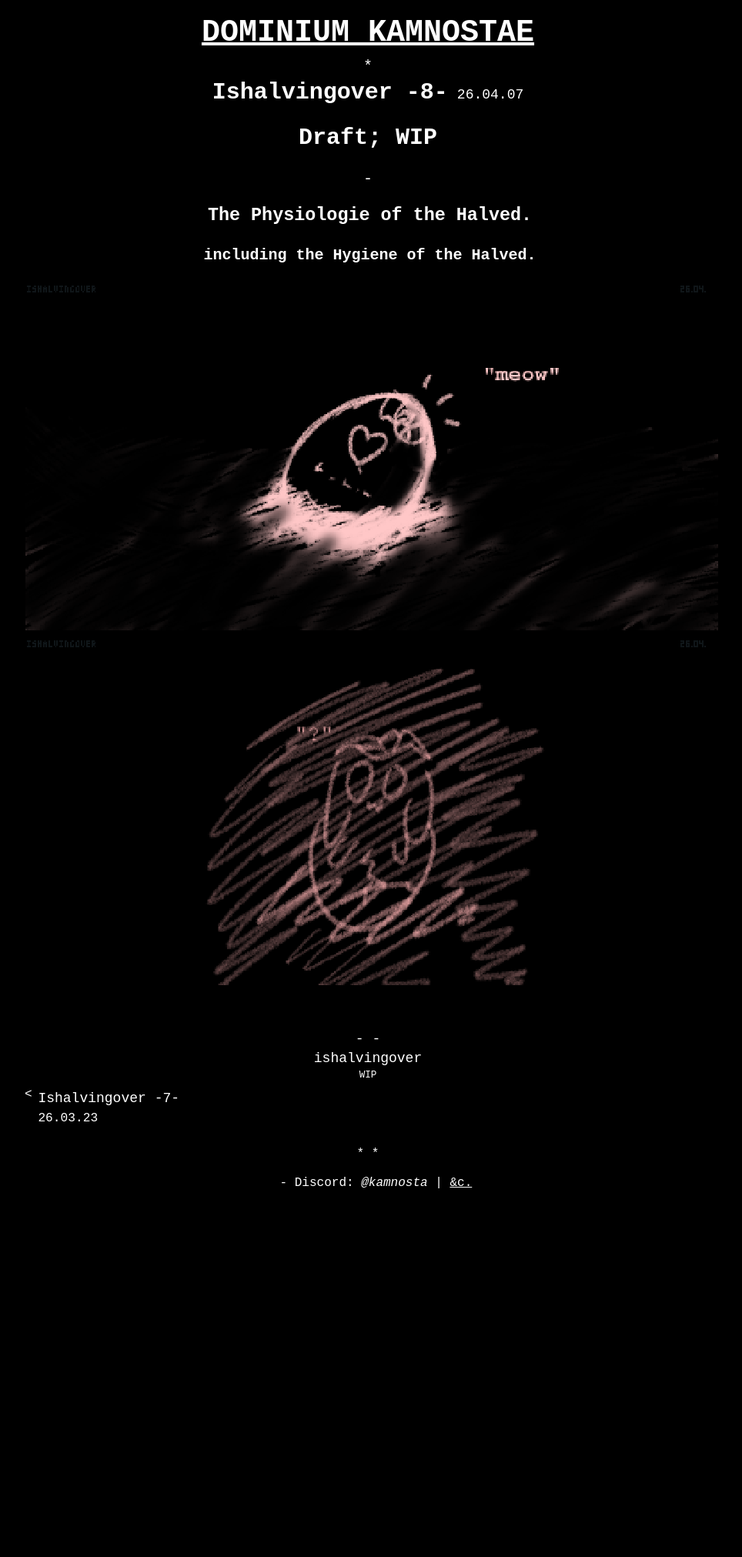
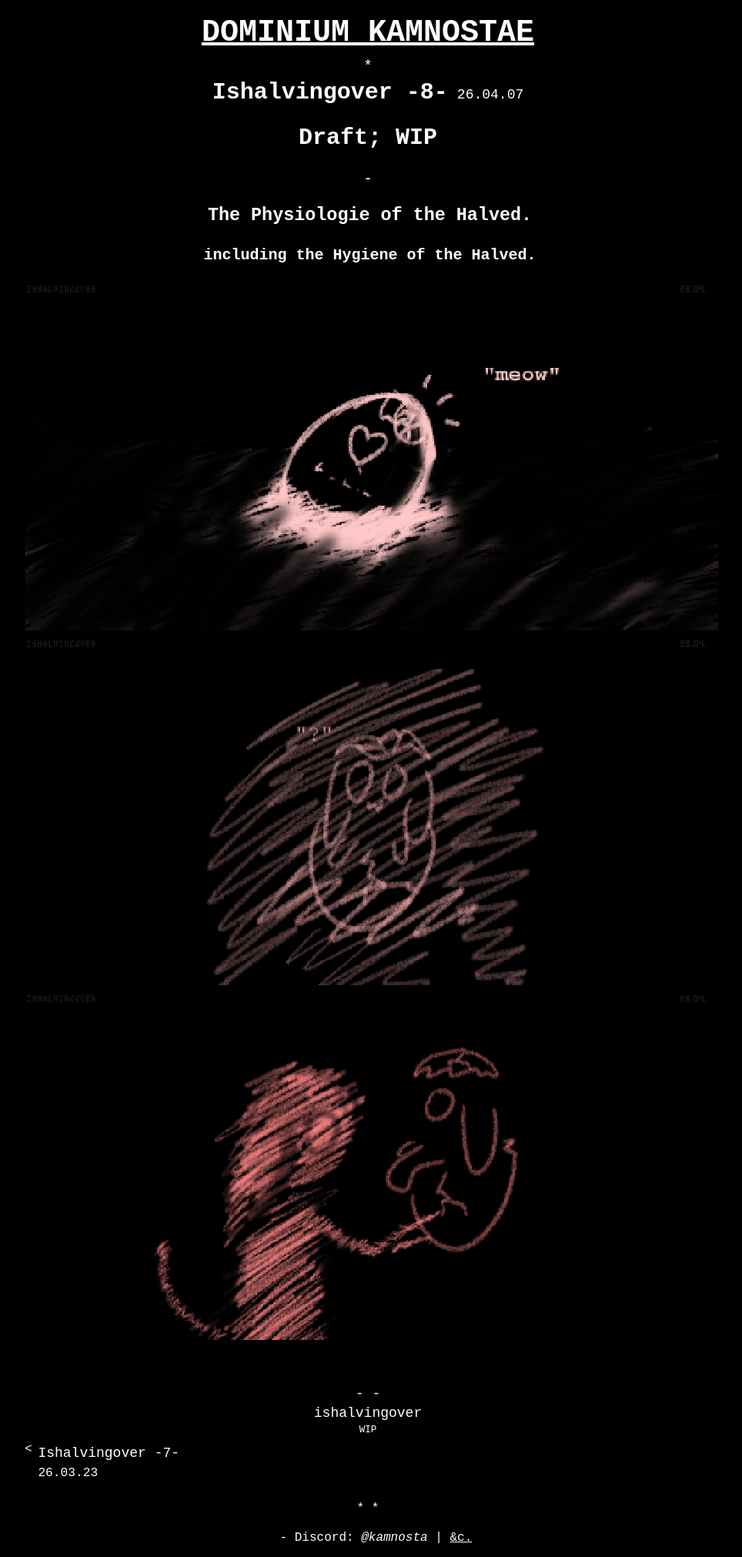
Before and after one commit to kamnosta/kamnosta.github.io, a Jekyll site: the page built from _ishalvingover/26-04-07-8.md, in a window 1280 px wide. Shown: the whole page at 77% size, without its empty margins (162-1126 px from the left). Built offline with Jekyll 4.4.1, drawn with Linux system fonts in a browser that asks for light colours; before the commit the page ends 1562 px from its top, so only the background shows below that.

Commit message:
iho8 update egghold

```diff
--- a/_ishalvingover/26-04-07-8.md
+++ b/_ishalvingover/26-04-07-8.md
@@ -10,3 +10,5 @@
 ![/imgs_ishalvingover/260408_iho_phy_egg.png](/imgs_ishalvingover/260408_iho_phy_egg.png)
 
 ![/imgs_ishalvingover/260410_iho_phy_eggborn.png](/imgs_ishalvingover/260410_iho_phy_eggborn.png)
+
+![/imgs_ishalvingover/260413_iho_phy_egghold.png](/imgs_ishalvingover/260413_iho_phy_egghold.png)
```
Also changed, not shown: imgs_ishalvingover/260413_iho_phy_egghold.png (added).
